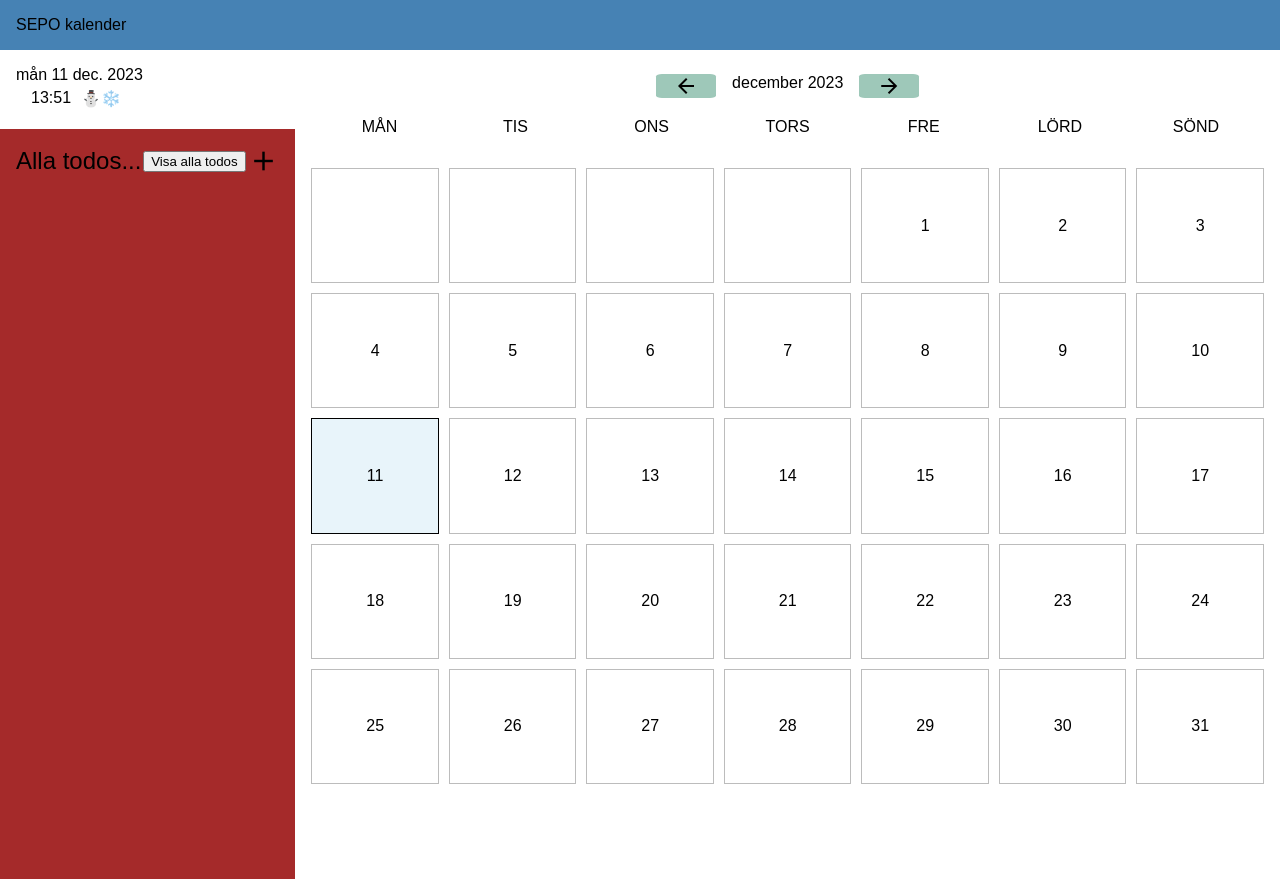
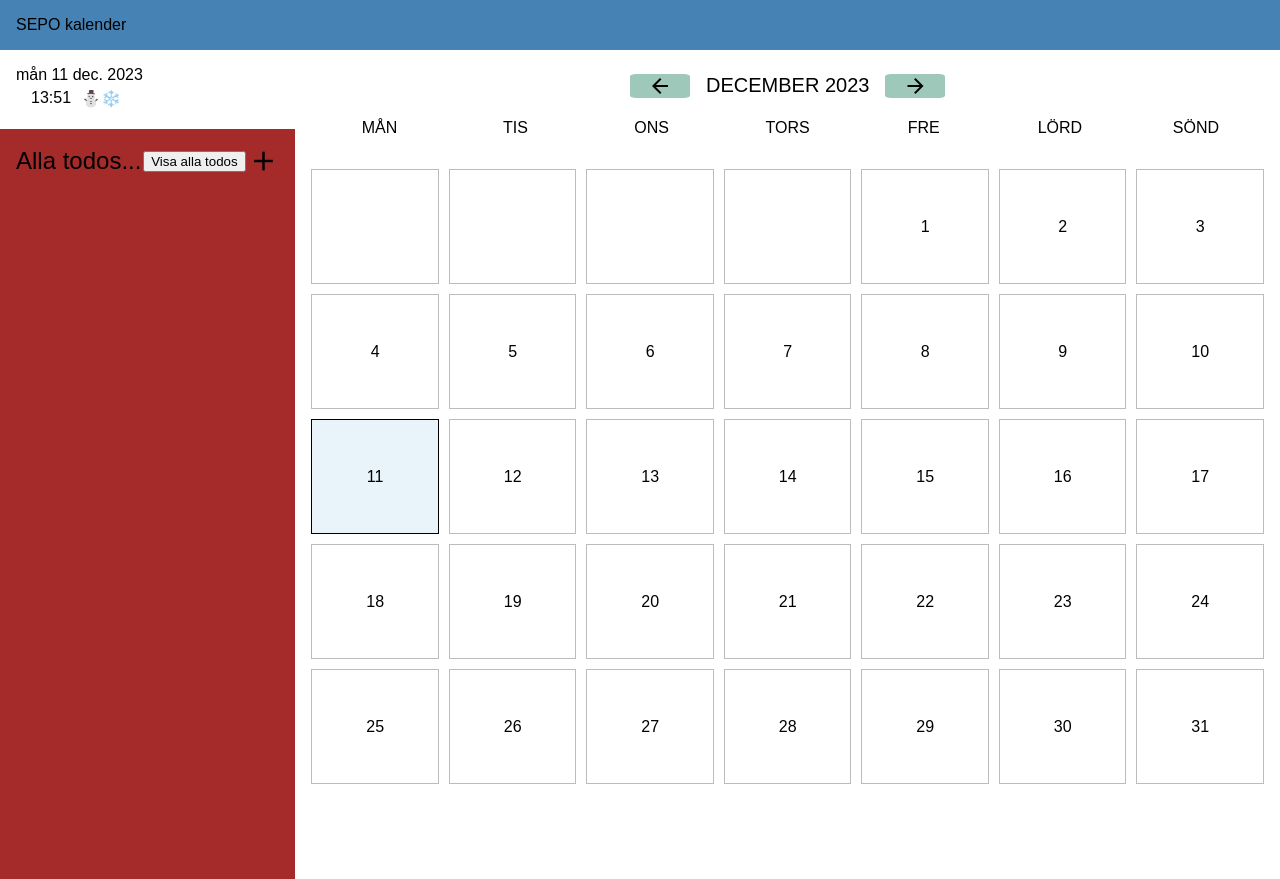
Before and after one commit to Philipbendiksen/Calendar-with-JS, a website: page public/index.html in a window 1280 px wide. Drawn offline with nearby package versions, Linux system fonts and the light colour scheme.

Commit message:
Change font size

```diff
--- a/public/styles/style.css
+++ b/public/styles/style.css
@@ -48,6 +48,8 @@ body {
 .buttons {
   display: flex;
   text-align: center;
+  font-size: 20px;
+  text-transform: uppercase;
   justify-content: center;
   color: black;
   margin-top: 1.5rem;
```
